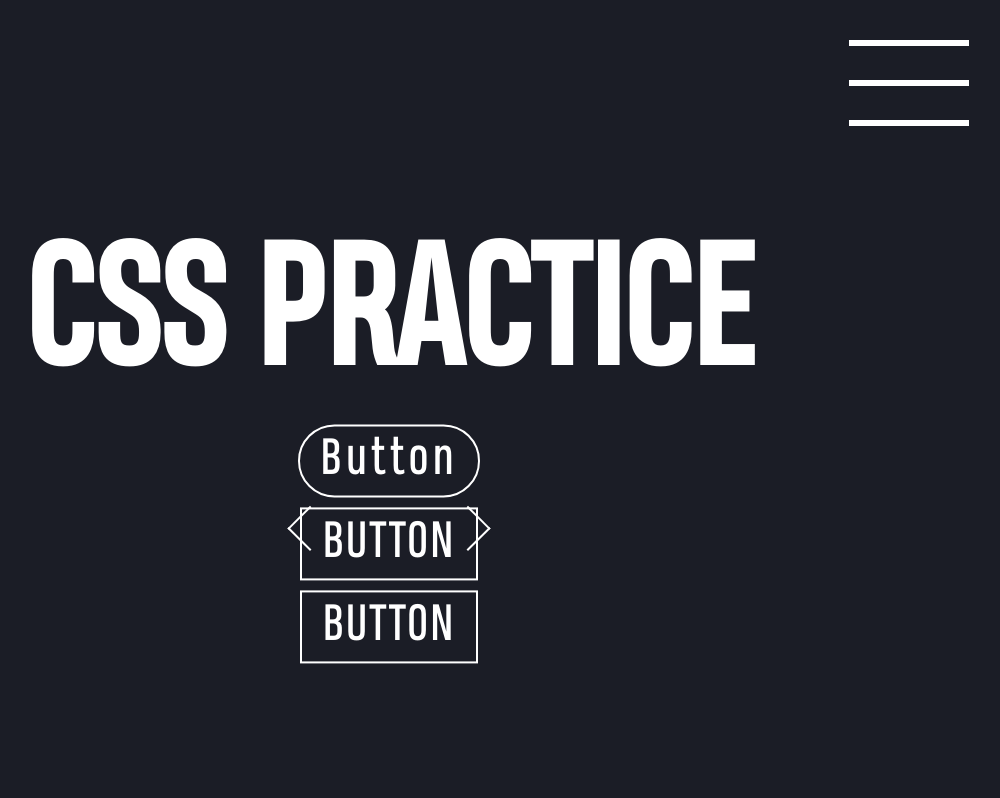
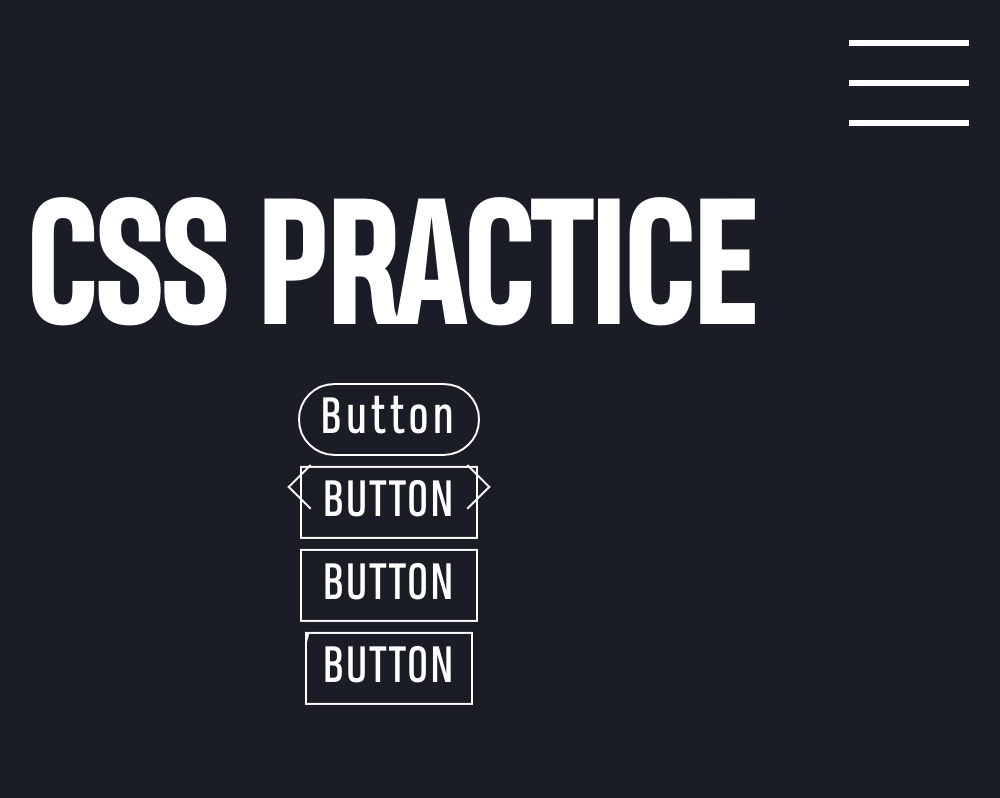
Before and after one commit to Tomoki-K/study_css, a plain HTML site: page index.html in a window 1280 px wide. Shown: the top 798 px of the page, without its empty margins (251-1251 px from the left). Drawn offline with nearby package versions, Linux system fonts and the light colour scheme.

Commit message:
impl glareBtn

```diff
--- a/assets/styles/styles.scss
+++ b/assets/styles/styles.scss
@@ -382,6 +382,54 @@ a#fadeBtn {
   }
 }
 
+a#glareBtn {
+  position: relative;
+
+  display: block;
+  overflow: hidden;
+
+  margin: 5px;
+  padding: 10px 15px;
+
+  text-decoration: none;
+  letter-spacing: 2px;
+  text-transform: uppercase;
+
+  border: 2px solid $white;
+
+  span {
+    overflow: hidden;
+
+    color: $white;
+
+    font-size: 1em;
+    &::before {
+      position: absolute;
+      top: 0;
+      left: 0;
+
+      width: 20px;
+      height: 100%;
+
+      content: '';
+      transition: 0.5s;
+      transform: skewX(-15deg);
+      animation: glareAnimation 2s cubic-bezier(0.8, 0, 1, 1) infinite;
+
+      background: $white;
+
+      mix-blend-mode: difference;
+    }
+  }
+  &:hover
+   span::before {
+      width: 100%;
+
+      transform: skewX(0deg);
+      animation: none;
+  }
+}
+
 a.squareBtn {
   position: relative;
 
@@ -478,3 +526,15 @@ h1#fillInText {
   // for mobile
   @import 'mobile';
 }
+
+
+// ============= Animations ============= //
+
+@keyframes glareAnimation {
+  0% {
+    left: -40%;
+  }
+  100% {
+    left: calc(100% + 10px);
+  }
+}
--- a/index.html
+++ b/index.html
@@ -34,6 +34,9 @@
         <a href="#" id='fadeBtn'>
           <span></span>Button
         </a>
+        <a href="#" id='glareBtn'>
+          <span>Button</span>
+        </a>
       </div>
     </div>
 
```
Also changed, not shown: assets/styles/styles.css.
